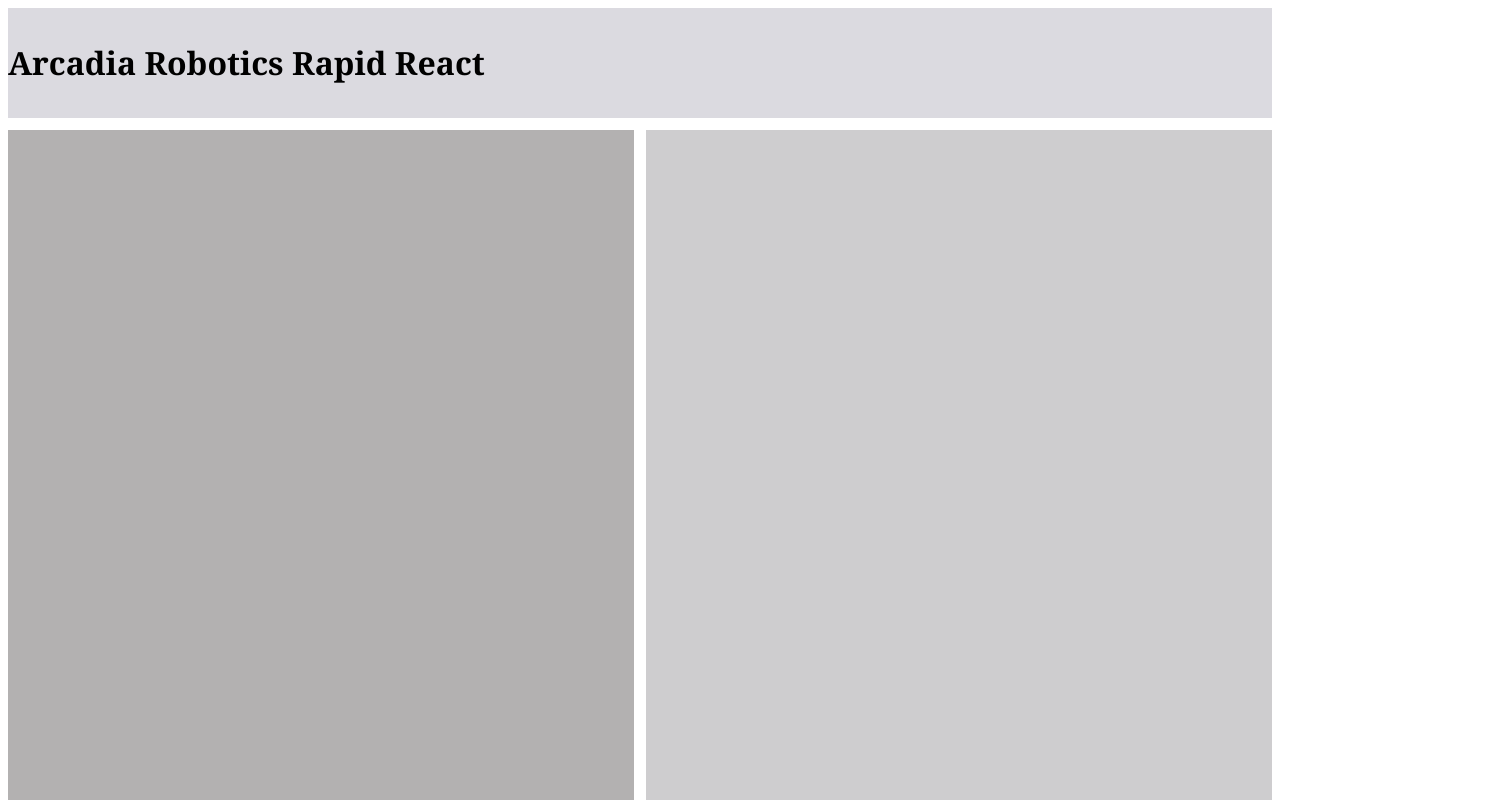
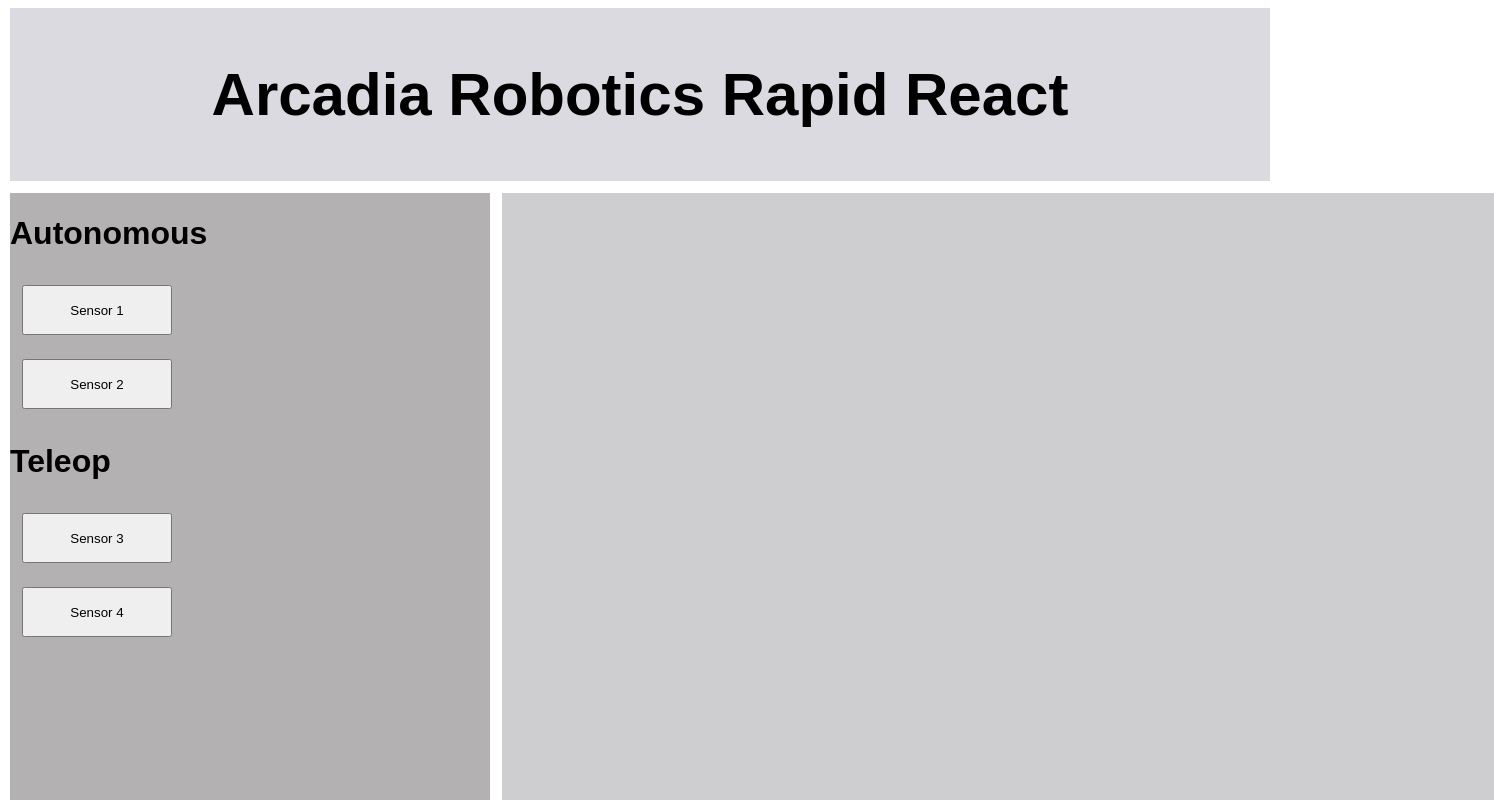
Before and after one commit to Arcadia-HS-Titans/FRC_RapidReact_2022, a plain HTML site: page documentation/index.html in a window 1280 px wide. Shown: the top 800 px of the page, 1494 px wide, since content can reach past the window. Drawn offline with Linux system fonts and the light colour scheme.

Commit message:
Start of actual docs website and how they will be structured

```diff
--- a/documentation/code.js
+++ b/documentation/code.js
@@ -0,0 +1,15 @@
+function sensor1() {
+    document.getElementById("info").innerHTML = "Sensor 1 explanation"
+}
+
+function sensor2() {
+    document.getElementById("info").innerHTML = "Sensor 2 explanation fwefefwf"
+}
+
+function sensor3() {
+    document.getElementById("info").innerHTML = "Sensor 3 explanation ff34"
+}
+
+function sensor4() {
+    document.getElementById("info").innerHTML = "Sensor 4 explanation 434g43g45g 54g 54ggh54h5"
+}
--- a/documentation/index.html
+++ b/documentation/index.html
@@ -7,18 +7,28 @@
     </head>
     <body class = "body">
         <div class="top">
-            <h1 id="title">Arcadia Robotics Rapid React</h1>
+            <h1 id="title" class="animateInRight">Arcadia Robotics Rapid React</h1>
         </div>
         <div class = "content">
-            <div class = "right">
-                <p> </p>
+            <div class = "left">
+                <h1>Autonomous</h1>
+                <div class = "auto_grid">
+                    <button class = "component" onclick = "sensor1()">Sensor 1</button>
+                    <button class = "component" onclick = "sensor2()">Sensor 2</button>
+                </div>
+                <h1>Teleop</h1>
+                <div class = "teleop_grid">
+                    <button class = "component" onclick = "sensor3()">Sensor 3</button>
+                    <button class = "component" onclick = "sensor4()">Sensor 4</button>
+                </div>
             </div>
-            <div class = "left">
-                <p> </p>
+            <div class = "right" id = "info">
             </div>
         </div>
         <div class = "bottom">
-            <p> </p>
+            <h1>State Machine (Image)</h1>
         </div>
+        <!-- Stays at bottom -->
+        <script src="code.js"></script>
     </body>
 </html>
--- a/documentation/styles.css
+++ b/documentation/styles.css
@@ -1,3 +1,12 @@
+.body {
+    margin-left: 10px;
+    margin-right: 10px;
+}
+
+h1 {
+    font-family: Arial, Georgia, 'Times New Roman', Times;
+}
+
 .top {
     background-color: #dbdae0;
     padding-top: 12px;
@@ -5,8 +14,7 @@
 }
 
 #title {
-    font-family: Georgia, 'Times New Roman', Times, serif;
-    size: 10px;
+    font-size: 60px;
 }
 
 .content {
@@ -17,12 +25,16 @@
     height: 1000px;
 }
 
-.right {
+.left {
     background-color: #b3b1b1;
+    max-width: 30em;
+    width: 30em;
 }
 
-.left {
+.right {
     background-color: #cecdcf;
+    max-width: 62em;
+    width: 62em;
 }
 
 .bottom {
@@ -30,3 +42,42 @@
     background-color: #d6cece;
     height: 250px;
 }
+
+.auto_grid {
+    display: grid;
+    grid-template-rows: auto;
+}
+
+.teleop_grid {
+    display: grid;
+    grid-template-rows: auto;
+}
+
+.component {
+    width: 150px;
+    height: 50px;
+    margin: 12px;
+}
+
+.animateInRight {
+    position: relative;
+    animation-name: moveRightToLeft;
+    animation-duration: 2s;
+    text-align: center;
+}
+
+@keyframes moveRightToLeft {
+  from {right: -500px;}
+  to {right: 0;}
+}
+
+@keyframes spinVertical {
+     from {transform: rotateX(0);}
+     to {transform: rotateX(-360deg);}
+}
+
+@keyframes rotate{
+   0%{transform: rotate(0deg);}
+   50%{ transform: rotate(180deg);}
+   100%{transform: rotate(360deg);}
+}
```
